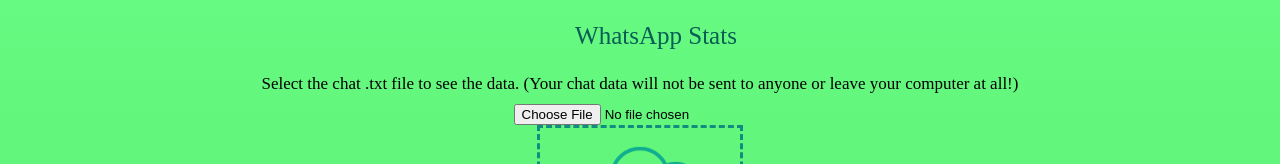
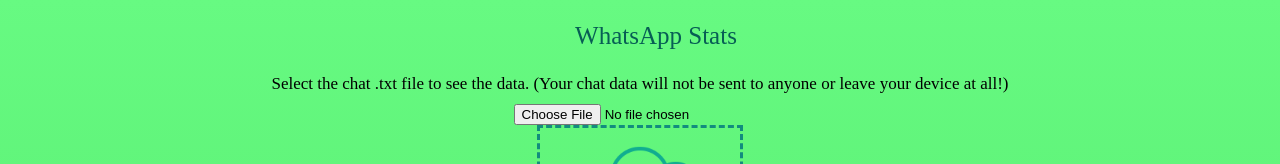
Before and after one commit to nating/whatsapp-stats, a plain HTML site: page docs/index.html in a window 1280 px wide. Shown: the top 164 px of the page. Drawn offline with nearby package versions, Linux system fonts and the light colour scheme.

Commit message:
Changing wording in readme to support multiple devices.

```diff
--- a/docs/index.html
+++ b/docs/index.html
@@ -16,7 +16,7 @@
 	</div>
 	-->
 	<div id="main-content">
-		<div id="query-title" style=" margin:10px">Select the chat .txt file to see the data. (Your chat data will not be sent to anyone or leave your computer at all!)</div>
+		<div id="query-title" style=" margin:10px">Select the chat .txt file to see the data. (Your chat data will not be sent to anyone or leave your device at all!)</div>
 		<input type="file" id="files" name="files[]" accept=".txt" margin="auto"/>
 		<div id="drop_zone"><img src="cloud.png" width="150px" margin="auto"></img></div>
 		<output id="list"></output>
```
